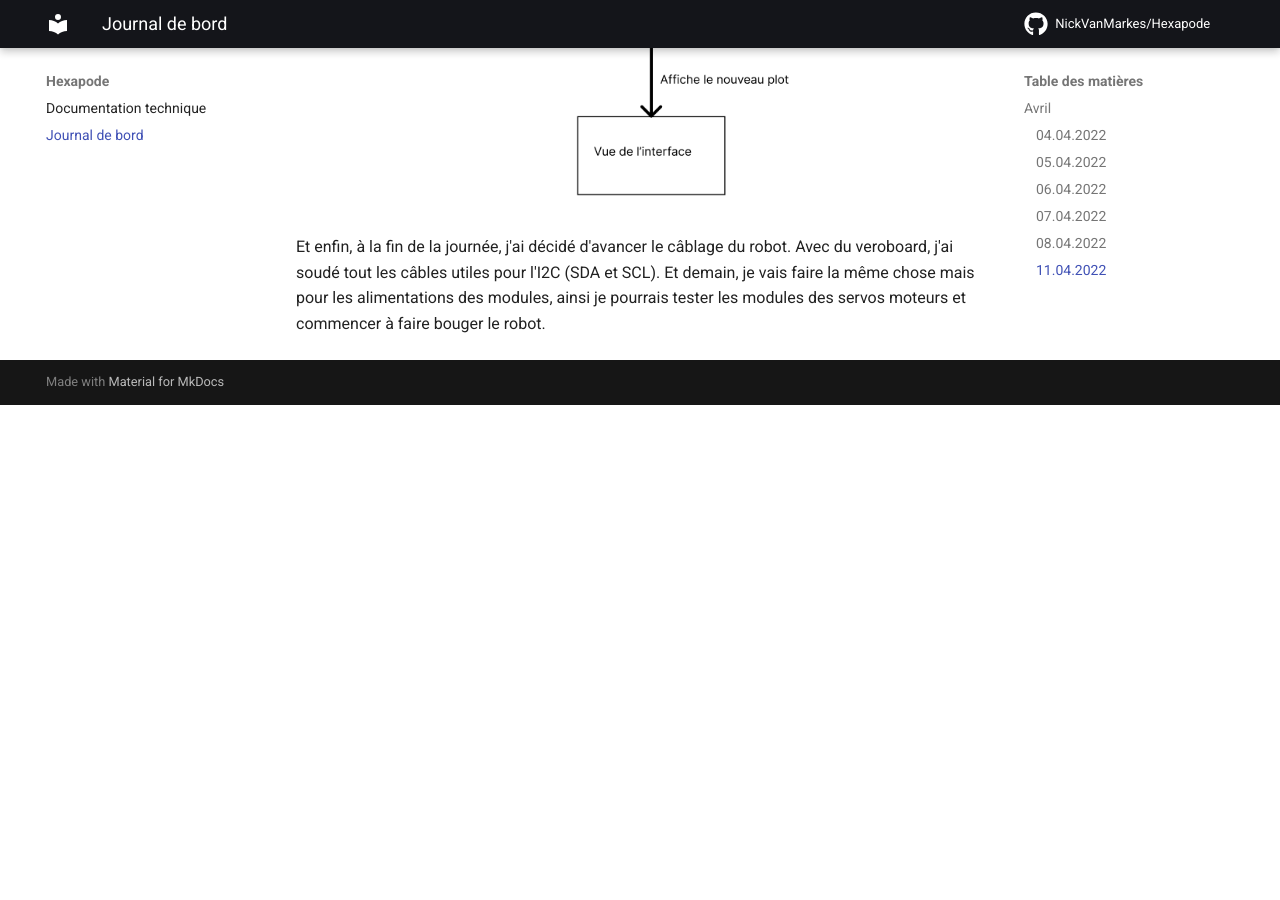
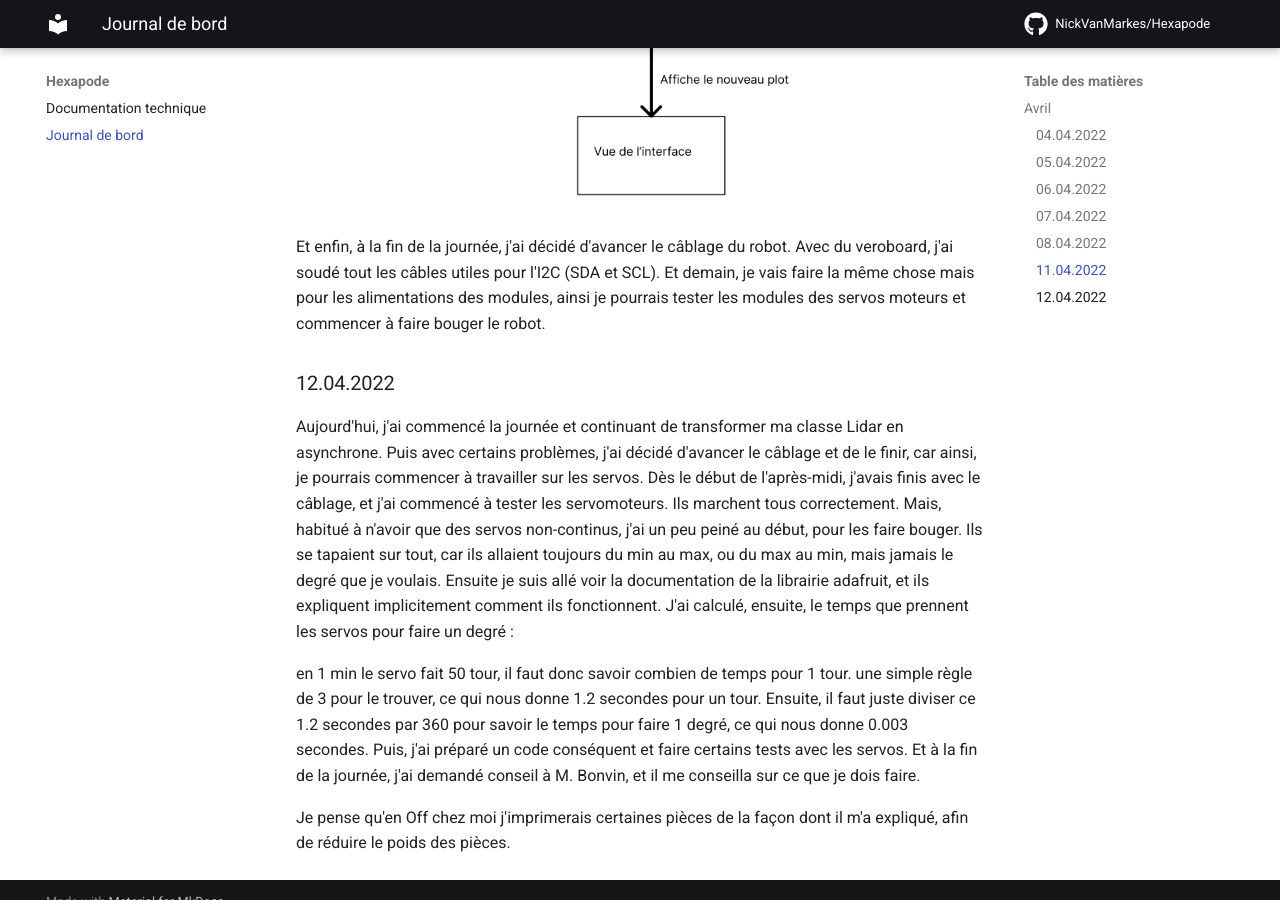
Before and after one commit to NickVanMarkes/Hexapode, an MkDocs documentation site: the page built from docs/JDB.md, in a window 1280 px wide and 900 px high, scrolled down 2670 px. Built offline with MkDocs 1.6.1 and Material for MkDocs 9.7.7, drawn with Linux system fonts in a browser that asks for light colours; comment, search, counter and statistics services are not loaded; before the commit the page ends 3075 px from its top, so only the background shows below that.

Commit message:
Docs: Update logbook

```diff
--- a/docs/JDB.md
+++ b/docs/JDB.md
@@ -35,3 +35,11 @@ Aujourd'hui, j'ai continué à travailler sur le programme pour le lidar. Ensuit
 ![Schema](img/JDB/Schema11_04.png)
 
 Et enfin, à la fin de la journée, j'ai décidé d'avancer le câblage du robot. Avec du veroboard, j'ai soudé tout les câbles utiles pour l'I2C (SDA et SCL). Et demain, je vais faire la même chose mais pour les alimentations des modules, ainsi je pourrais tester les modules des servos moteurs et commencer à faire bouger le robot.
+
+### 12.04.2022
+
+Aujourd'hui, j'ai commencé la journée et continuant de transformer ma classe Lidar en asynchrone. Puis avec certains problèmes, j'ai décidé d'avancer le câblage et de le finir, car ainsi, je pourrais commencer à travailler sur les servos. Dès le début de l'après-midi, j'avais finis avec le câblage, et j'ai commencé à tester les servomoteurs. Ils marchent tous correctement. Mais, habitué à n'avoir que des servos non-continus, j'ai un peu peiné au début, pour les faire bouger. Ils se tapaient sur tout, car ils allaient toujours du min au max, ou du max au min, mais jamais le degré que je voulais. Ensuite je suis allé voir la documentation de la librairie adafruit, et ils expliquent implicitement comment ils fonctionnent. J'ai calculé, ensuite, le temps que prennent les servos pour faire un degré :
+
+en 1 min le servo fait 50 tour, il faut donc savoir combien de temps pour 1 tour. une simple règle de 3 pour le trouver, ce qui nous donne 1.2 secondes pour un tour. Ensuite, il faut juste diviser ce 1.2 secondes par 360 pour savoir le temps pour faire 1 degré, ce qui nous donne 0.003 secondes. Puis, j'ai préparé un code conséquent et faire certains tests avec les servos. Et à la fin de la journée, j'ai demandé conseil à M. Bonvin, et il me conseilla sur ce que je dois faire.
+
+Je pense qu'en Off chez moi j'imprimerais certaines pièces de la façon dont il m'a expliqué, afin de réduire le poids des pièces.
```
